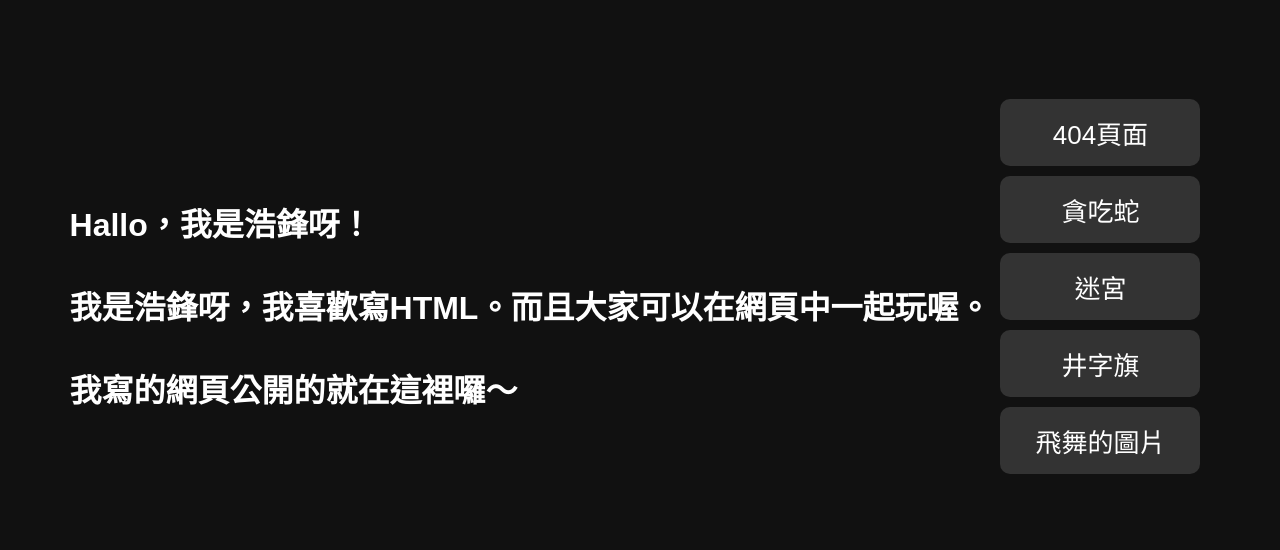
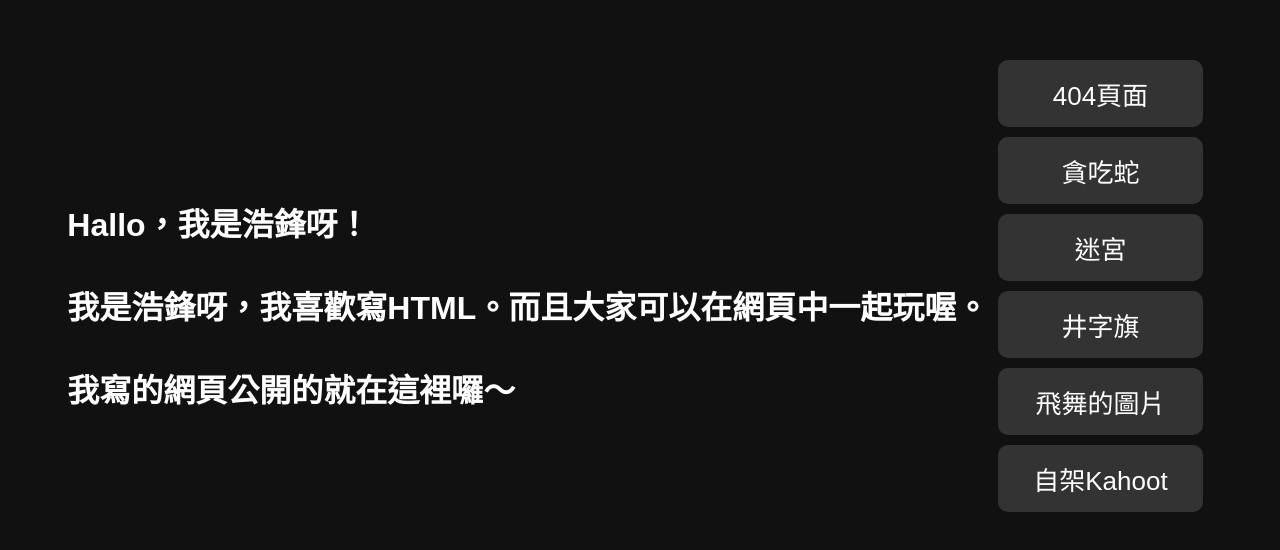
Before and after one commit to smalloll0haofeng/smalloll0haofeng.github.io, a plain HTML site: page index.html in a window 1280 px wide. Shown: the part 114-664 px from the top of the page. Drawn offline with Linux system fonts and the light colour scheme.

Commit message:
index.html

```diff
--- a/index.html
+++ b/index.html
@@ -42,6 +42,7 @@
     <a href="https://smalloll0haofeng.github.io/maze/">迷宮</a>
     <a href="https://smalloll0haofeng.github.io/Tic-Tac-Toe/">井字旗</a>
     <a href="https://smalloll0haofeng.github.io/Flying-s-pictures/">飛舞的圖片</a>
+    <a href="https://smalloll0haofeng.github.io/Kahoot/">自架Kahoot</a>
 
 </div>
 
```
